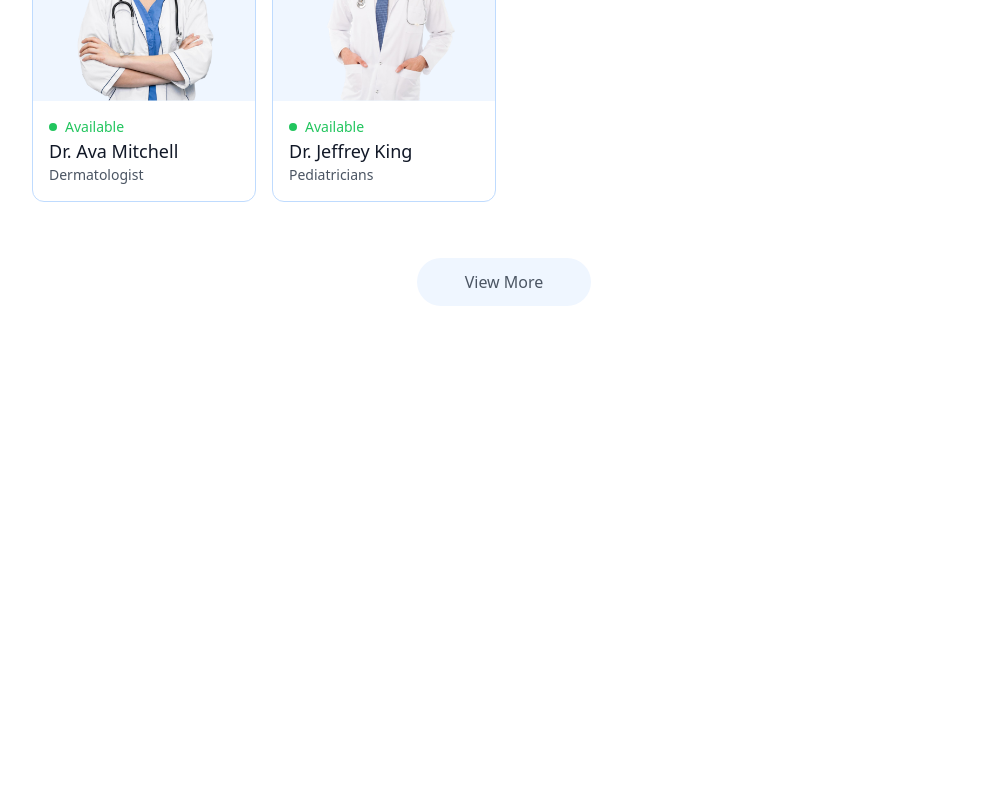
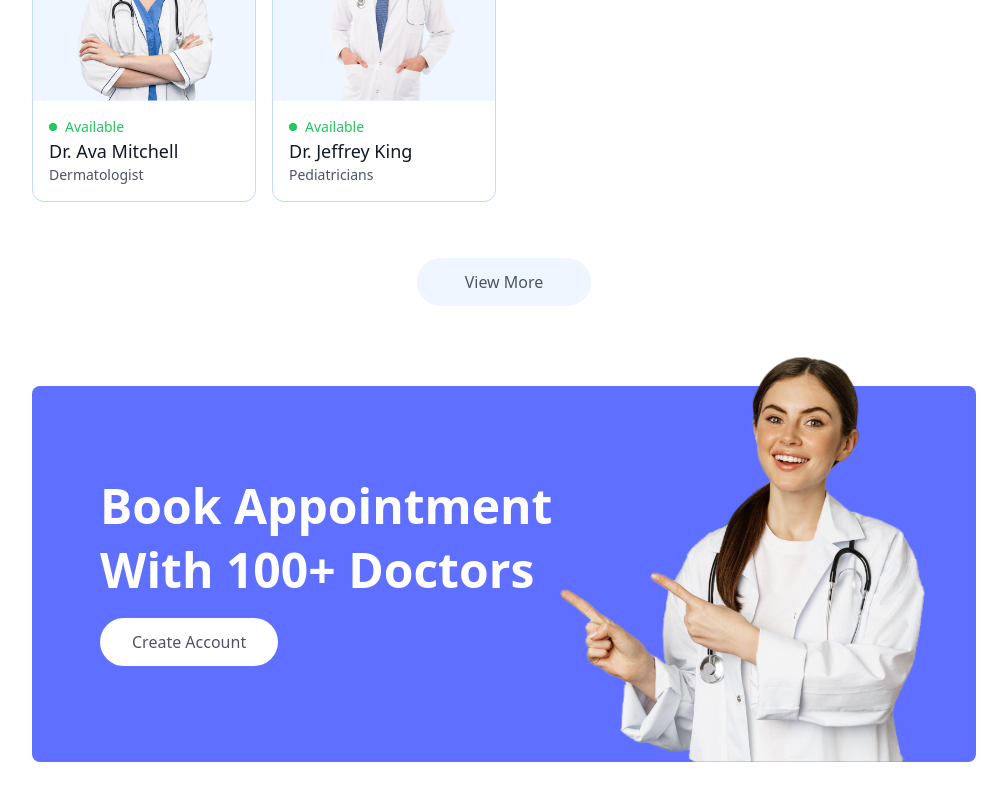
Before and after one commit to shoaibansari5398/CureConnect, a React (Vite) app in the folder frontend/: page / in a window 1280 px wide. Shown: the part 2375-3175 px from the top of the page, without its empty margins (136-1143 px from the left). Before the commit the page ends 2745 px from the top, so only its background shows below. Built offline with nearby package versions, Linux system fonts and the light colour scheme.

Commit message:
added banner component

```diff
--- /dev/null
+++ b/frontend/src/components/Banner.jsx
@@ -0,0 +1,25 @@
+import React from 'react'
+import { assets } from '../assets/assets'
+import { useNavigate } from 'react-router-dom'
+
+const Banner = () => {
+
+	const navigate = useNavigate()
+
+	return (
+		<div className="flex bg-primary rounded-lg px-6 sm:px-10 md:px-14 lg:px-12 my-20  md:mx-10">
+			<div className="flex-1 py-8 sm:py-10 md:py-16 lg:py-24 lg:pl-5">
+				<div className='text-xl sm:text-2xl md:text-3xl lg:text-5xl font-semibold text-white'>
+					<p>Book Appointment</p>
+					<p className='mt-4'>With 100+ Doctors</p>
+				</div>
+				<button onClick={()=>navigate('/login')} className='bg-white text-sm sm:text-base text-gray-600 px-8 py-3 rounded-full mt-6 hover:scale-105 transition-all'>Create Account</button>
+			</div>
+			<div className="hidden md:block mx:w-1/2 lg:w-[370px] relative">
+				<img className='absolute w-full bottom-0 right-0 max-w-md' src={assets.appointment_img} alt="banner" />
+			</div>
+		</div>
+	);
+}
+
+export default Banner
--- a/frontend/src/pages/Home.jsx
+++ b/frontend/src/pages/Home.jsx
@@ -2,6 +2,7 @@
 import Header from "../components/Header";
 import SpecialityMenu from "../components/SpecialityMenu";
 import TopDoctors from "../components/TopDoctors";
+import Banner from "../components/Banner";
 
 
 const Home = () => {
@@ -10,6 +11,7 @@
 			<Header />
 			<SpecialityMenu />
 			<TopDoctors />
+			<Banner />
 		</div>
 	);
 };
```
